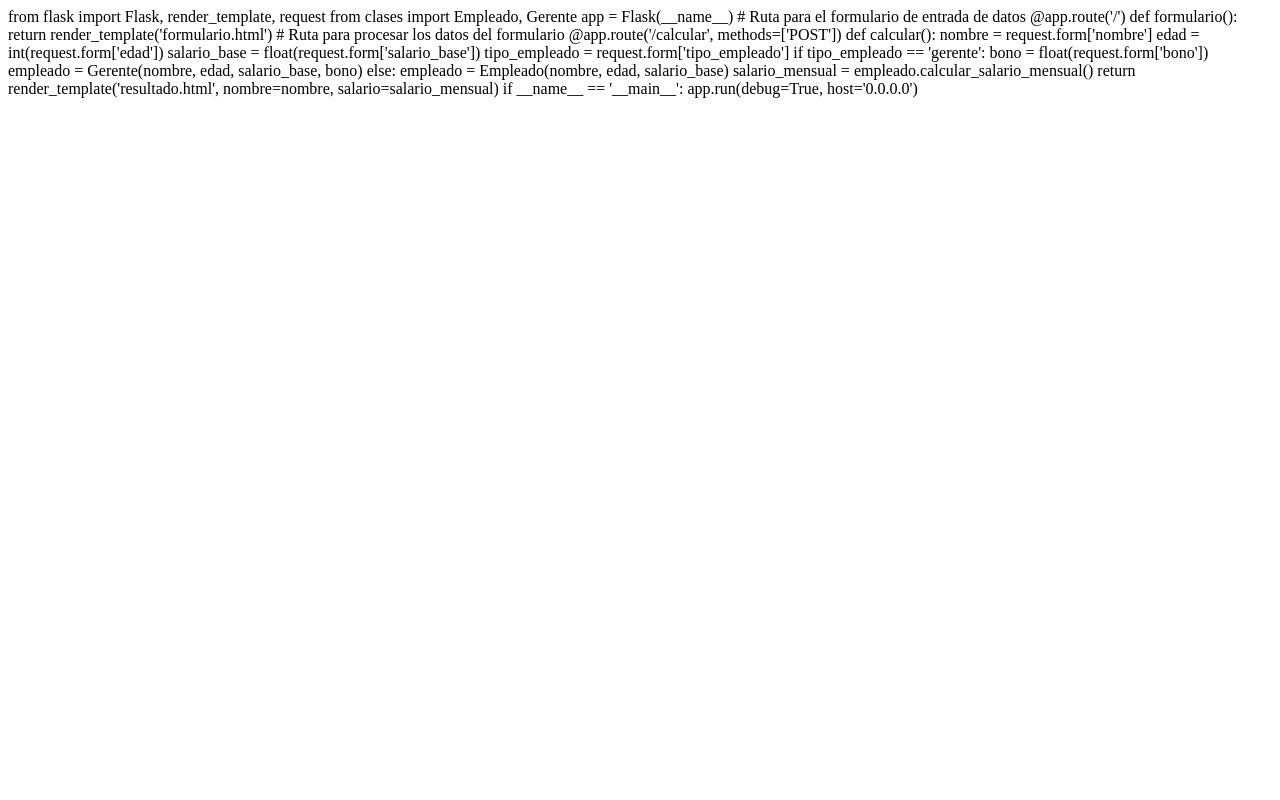
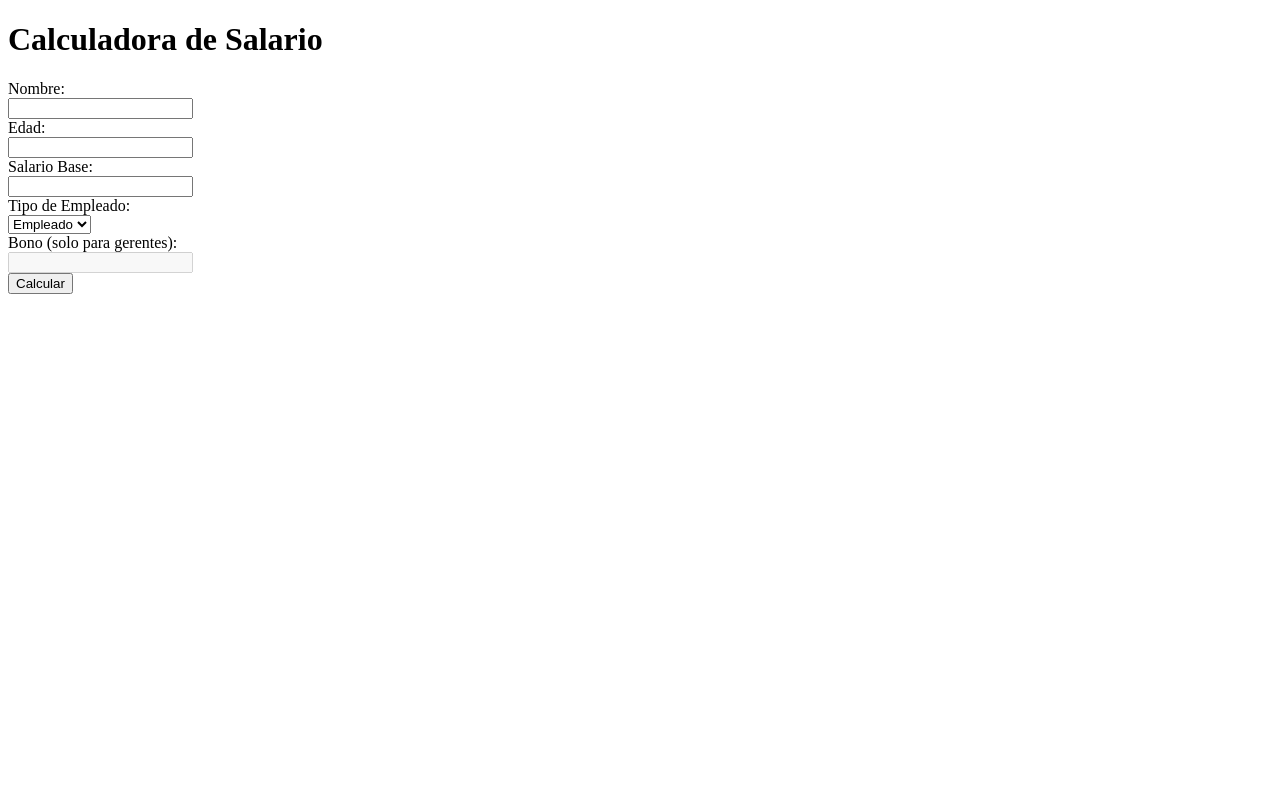
Before and after one commit to saflores82/ORIENTED-OBJECT-PROGRAMING-IN-PYTHON, a Flask app: page / in a window 1280 px wide. Run offline with Flask 3, Linux system fonts and the light colour scheme.

Commit message:
update formulario

```diff
--- a/templates/formulario.html
+++ b/templates/formulario.html
@@ -1,29 +1,37 @@
-from flask import Flask, render_template, request
-from clases import Empleado, Gerente
-
-app = Flask(__name__)
-
-# Ruta para el formulario de entrada de datos
-@app.route('/')
-def formulario():
-    return render_template('formulario.html')
-
-# Ruta para procesar los datos del formulario
-@app.route('/calcular', methods=['POST'])
-def calcular():
-    nombre = request.form['nombre']
-    edad = int(request.form['edad'])
-    salario_base = float(request.form['salario_base'])
-    tipo_empleado = request.form['tipo_empleado']
-
-    if tipo_empleado == 'gerente':
-        bono = float(request.form['bono'])
-        empleado = Gerente(nombre, edad, salario_base, bono)
-    else:
-        empleado = Empleado(nombre, edad, salario_base)
-
-    salario_mensual = empleado.calcular_salario_mensual()
-    return render_template('resultado.html', nombre=nombre, salario=salario_mensual)
-
-if __name__ == '__main__':
-    app.run(debug=True, host='0.0.0.0')
+<!DOCTYPE html>
+<html lang="en">
+<head>
+    <meta charset="UTF-8">
+    <meta name="viewport" content="width=device-width, initial-scale=1.0">
+    <title>Calculadora de Salario</title>
+</head>
+<body>
+    <h1>Calculadora de Salario</h1>
+    <form action="/calcular" method="post">
+        <label for="nombre">Nombre:</label><br>
+        <input type="text" id="nombre" name="nombre"><br>
+        <label for="edad">Edad:</label><br>
+        <input type="number" id="edad" name="edad"><br>
+        <label for="salario_base">Salario Base:</label><br>
+        <input type="number" id="salario_base" name="salario_base"><br>
+        <label for="tipo_empleado">Tipo de Empleado:</label><br>
+        <select id="tipo_empleado" name="tipo_empleado">
+            <option value="empleado">Empleado</option>
+            <option value="gerente">Gerente</option>
+        </select><br>
+        <label for="bono">Bono (solo para gerentes):</label><br>
+        <input type="number" id="bono" name="bono" step="any" disabled><br>
+        <input type="submit" value="Calcular">
+    </form>
+    <script>
+        document.getElementById('tipo_empleado').addEventListener('change', function() {
+            var bonoInput = document.getElementById('bono');
+            if (this.value === 'gerente') {
+                bonoInput.disabled = false;
+            } else {
+                bonoInput.disabled = true;
+            }
+        });
+    </script>
+</body>
+</html>
```
